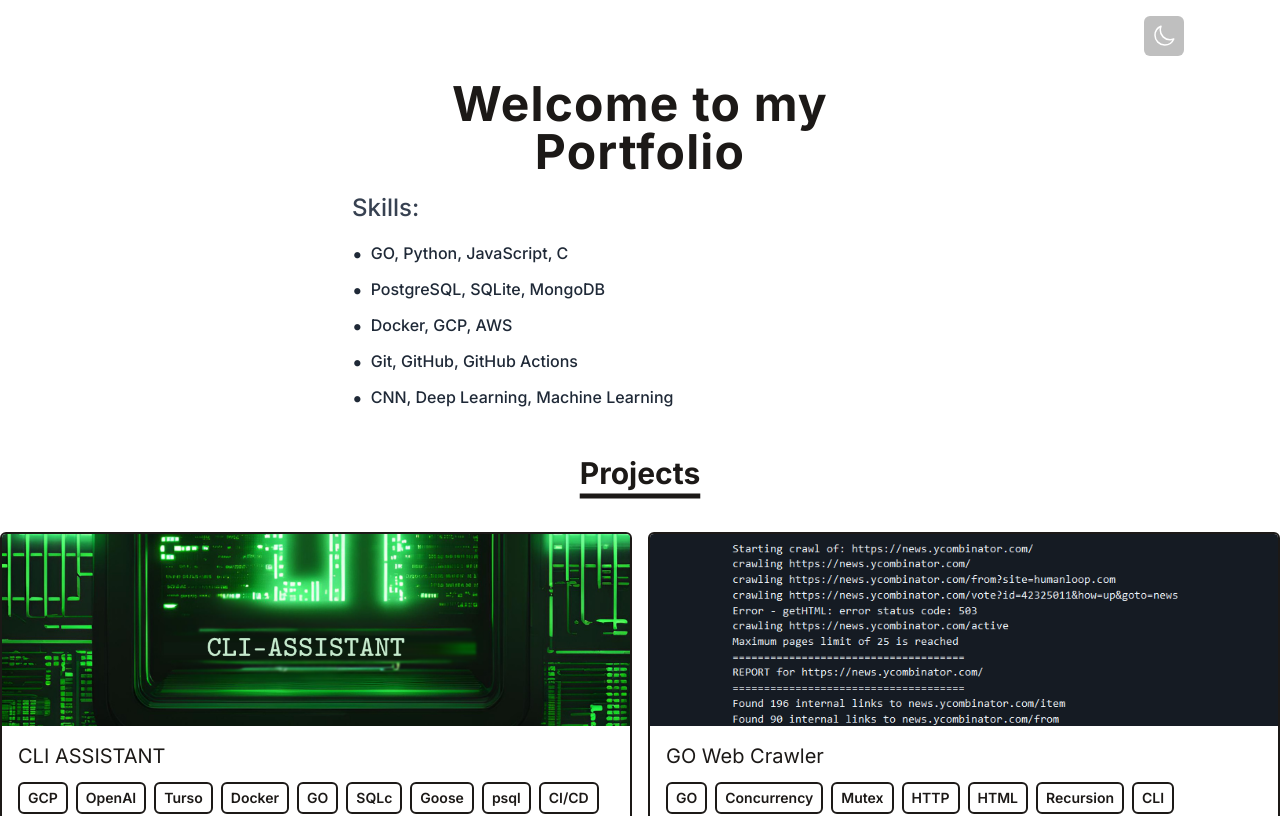
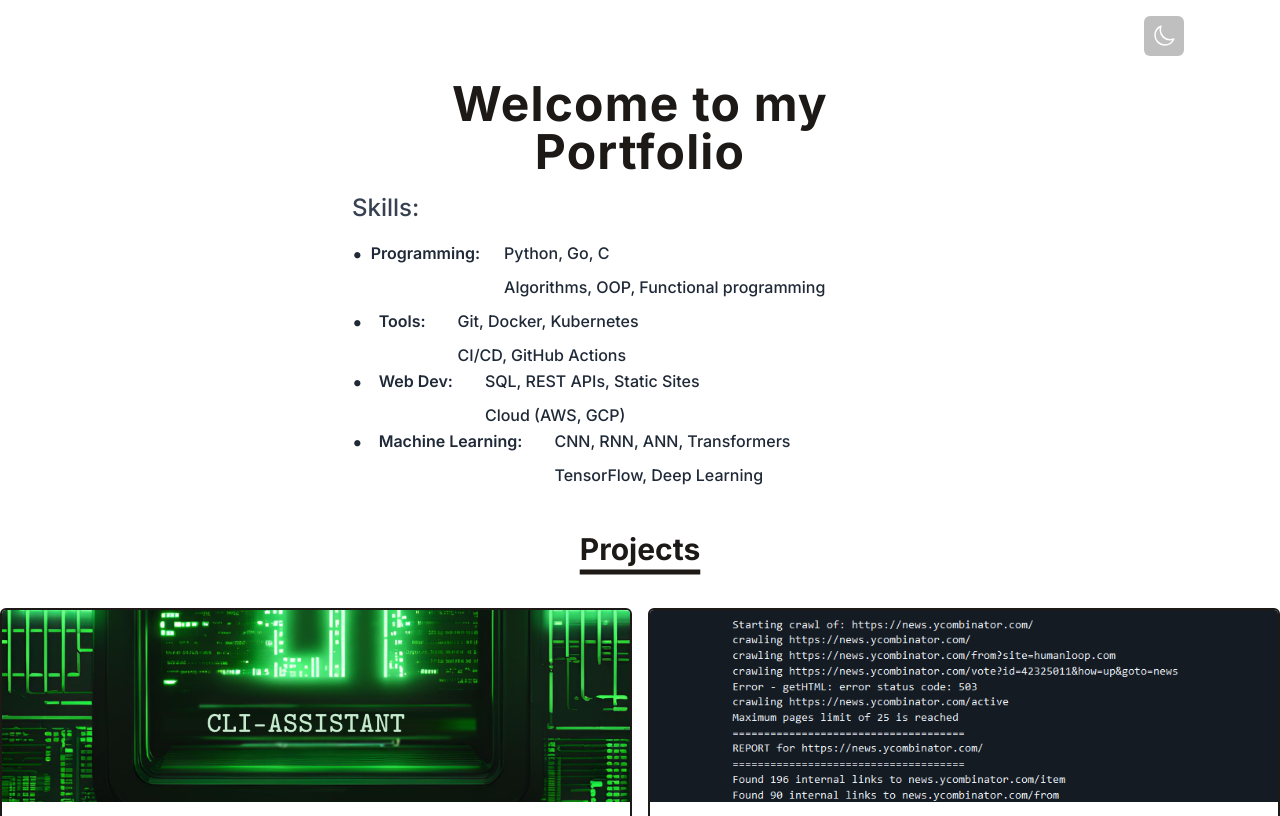
Before and after one commit to sumdeusvitae/portfolio, a React (Vite) app: page / in a window 1280 px wide. Shown: the top 816 px of the page. Built offline with nearby package versions, Linux system fonts and the light colour scheme.

Commit message:
skills update

```diff
--- a/src/components/Intro.jsx
+++ b/src/components/Intro.jsx
@@ -13,31 +13,42 @@ function Intro() {
         <ul className="text-l md:text-l mb-6 font-medium text-gray-800 dark:text-gray-200 leading-relaxed max-w-xl mx-auto list-none">
           <li className="mb-2 flex items-start">
             <span className="mr-2 text-xl">•</span>
-            <span>GO, Python, JavaScript, C</span>
+            <span className="font-semibold">Programming:</span>
+            <ul className="pl-6 space-y-2">
+              <li>Python, Go, C</li>
+              <li>Algorithms, OOP, Functional programming</li>
+            </ul>
           </li>
-          <li className="mb-2 flex items-start">
+          <li className="flex items-start space-x-2">
             <span className="mr-2 text-xl">•</span>
-            <span>PostgreSQL, SQLite, MongoDB</span>
+            <span className="font-semibold">Tools:</span>
+            <ul className="pl-6 space-y-2">
+              <li>Git, Docker, Kubernetes</li>
+              <li>CI/CD, GitHub Actions</li>
+            </ul>
           </li>
-          <li className="mb-2 flex items-start">
+          <li className="flex items-start space-x-2">
             <span className="mr-2 text-xl">•</span>
-            <span>Docker, GCP, AWS</span>
+            <span className="font-semibold">Web Dev:</span>
+            <ul className="pl-6 space-y-2">
+              <li>SQL, REST APIs, Static Sites</li>
+              <li>Cloud (AWS, GCP)</li>
+            </ul>
           </li>
-          <li className="mb-2 flex items-start">
+          <li className="flex items-start space-x-2">
             <span className="mr-2 text-xl">•</span>
-            <span>Git, GitHub, GitHub Actions</span>
-          </li>
-          <li className="mb-2 flex items-start">
-            <span className="mr-2 text-xl">•</span>
-            <span>CNN, Deep Learning, Machine Learning</span>
+            <span className="font-semibold">Machine Learning:</span>
+            <ul className="pl-6 space-y-2">
+              <li>CNN, RNN, ANN, Transformers</li>
+              <li>TensorFlow, Deep Learning</li>
+            </ul>
           </li>
         </ul>
       </div>
     </div>
+  );
+}
 
 
 
-  );
-}
-
 export default Intro;
```
